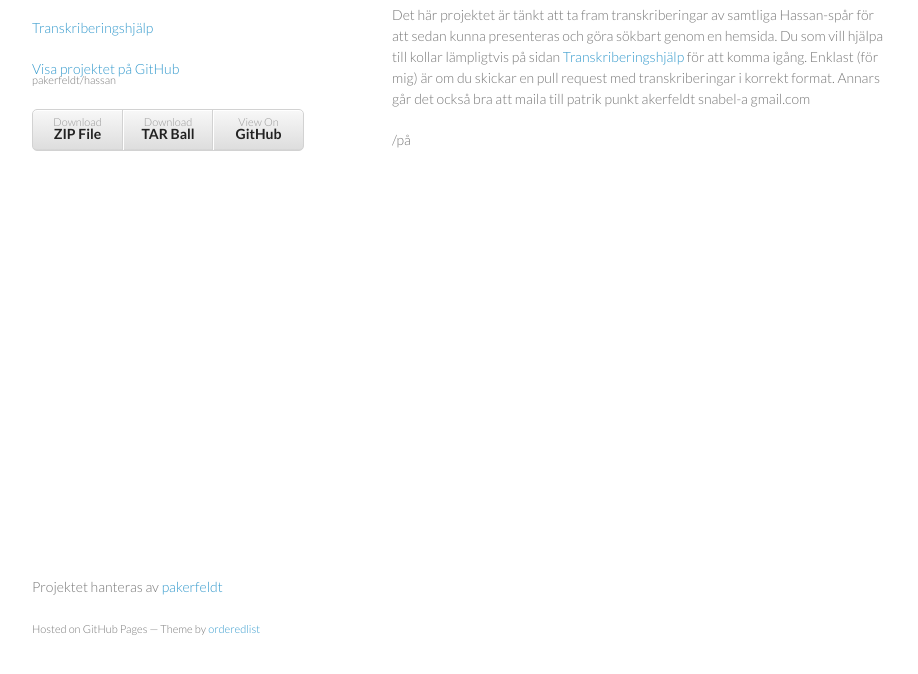
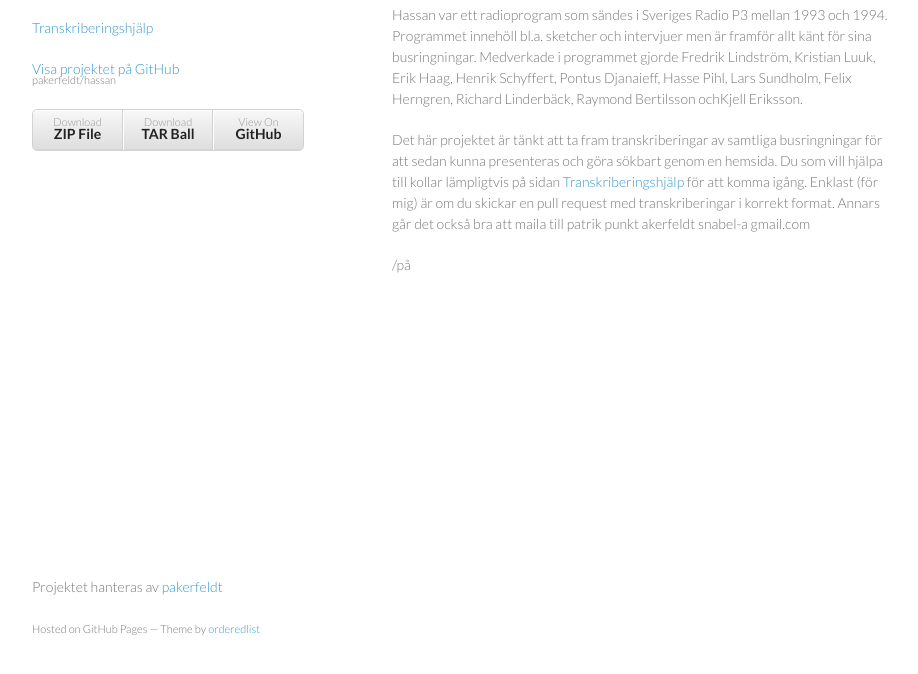
Before and after one commit to pakerfeldt/hassan, a plain HTML site: page index.html in a window 1280 px wide. Shown: the part 92-766 px from the top of the page, without its empty margins (178-1096 px from the left). Drawn offline with Linux system fonts and the light colour scheme.

Commit message:
Adding description

```diff
--- a/index.html
+++ b/index.html
@@ -29,8 +29,10 @@
       </header>
       <section>
         <h3>Hassan</h3>
+        <p>Hassan var ett radioprogram som sändes i Sveriges Radio P3 mellan 1993 och 1994. Programmet innehöll bl.a. sketcher och intervjuer men är framför allt känt för sina busringningar. Medverkade i programmet gjorde Fredrik Lindström, Kristian Luuk, Erik Haag, Henrik Schyffert, Pontus Djanaieff, Hasse Pihl, Lars Sundholm, Felix Herngren, Richard Linderbäck, Raymond Bertilsson ochKjell Eriksson.
+        </p>
 
-<p>Det här projektet är tänkt att ta fram transkriberingar av samtliga Hassan-spår för att sedan kunna presenteras och göra sökbart genom en hemsida. Du som vill hjälpa till kollar lämpligtvis på sidan <a href="transhelp.html">Transkriberingshjälp</a> för att komma igång. Enklast (för mig) är om du skickar en pull request med transkriberingar i korrekt format. Annars går det också bra att maila till patrik punkt akerfeldt snabel-a gmail.com</p>
+<p>Det här projektet är tänkt att ta fram transkriberingar av samtliga busringningar för att sedan kunna presenteras och göra sökbart genom en hemsida. Du som vill hjälpa till kollar lämpligtvis på sidan <a href="transhelp.html">Transkriberingshjälp</a> för att komma igång. Enklast (för mig) är om du skickar en pull request med transkriberingar i korrekt format. Annars går det också bra att maila till patrik punkt akerfeldt snabel-a gmail.com</p>
 <p>/på</p>
 
       </section>
```
